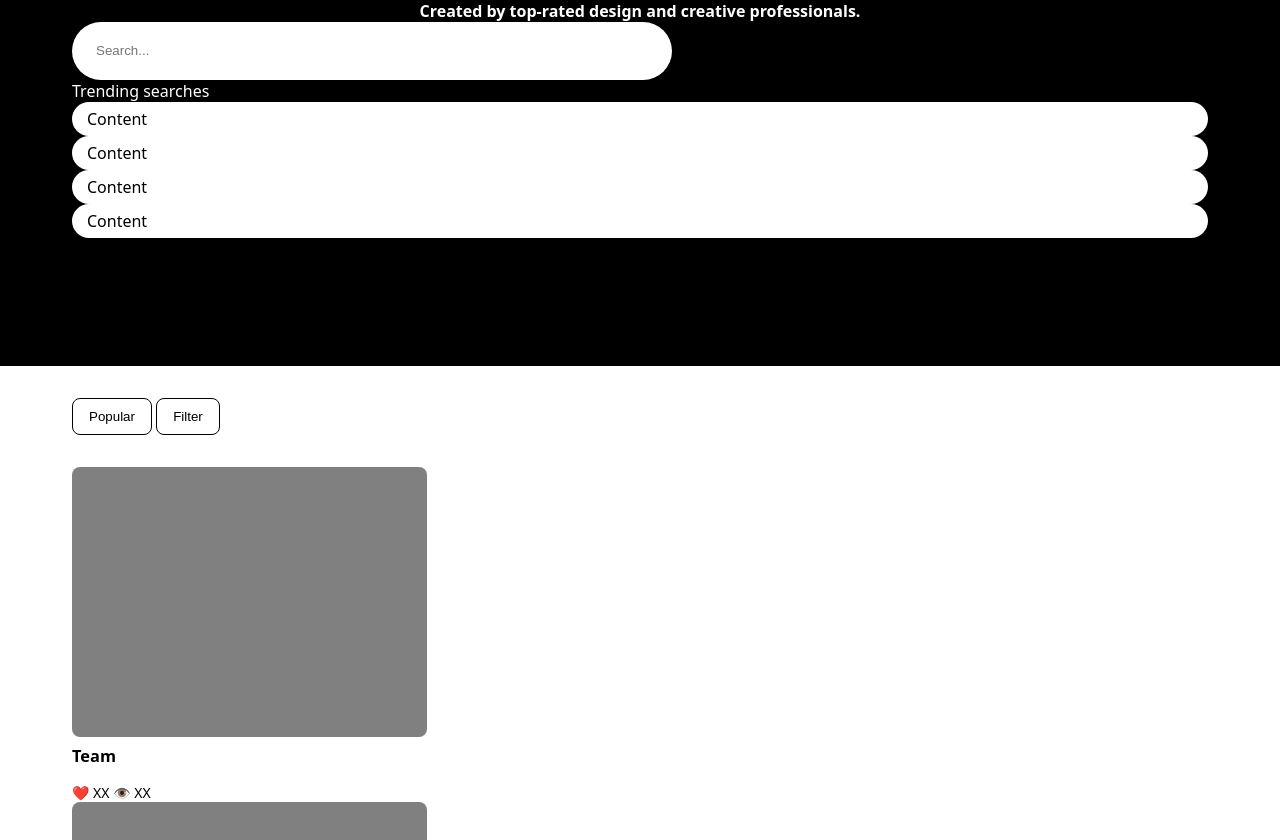
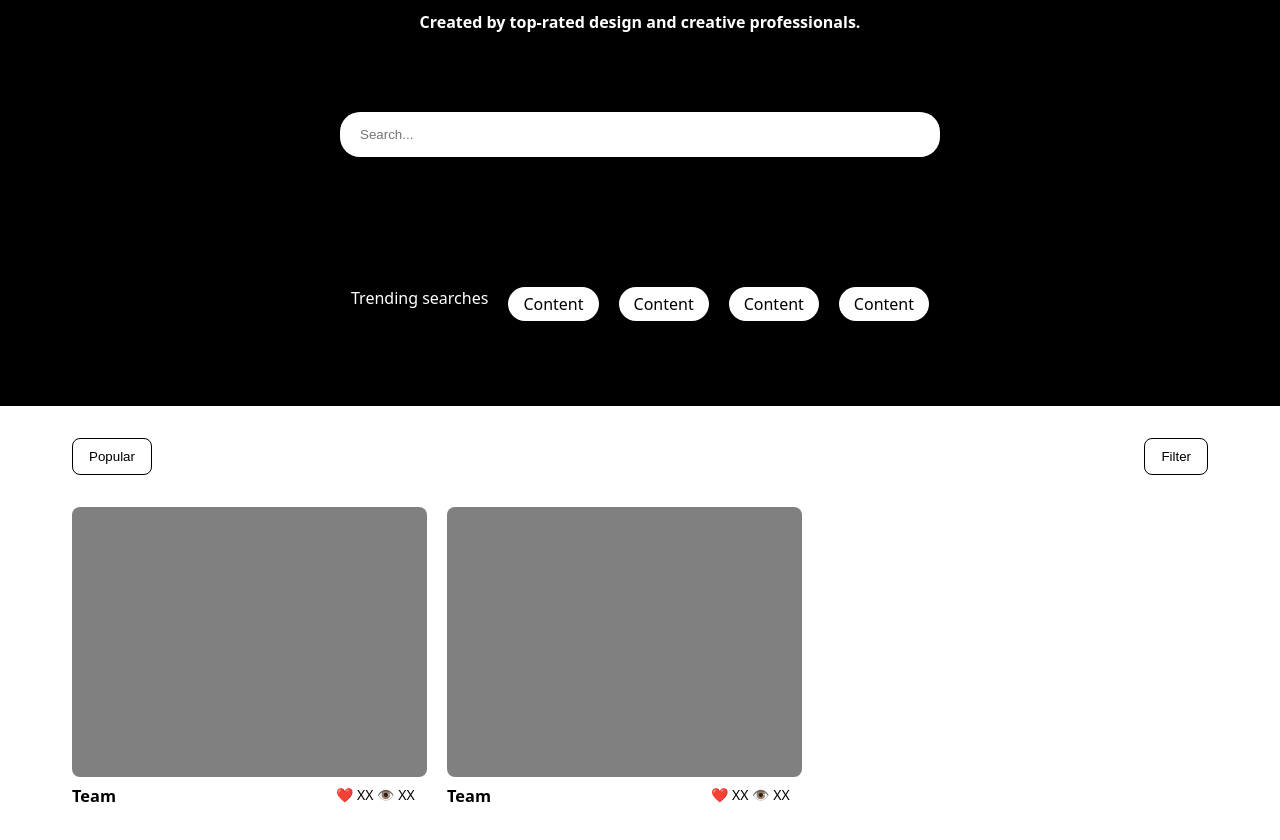
Before and after one commit to Hamza-M-20/flexbox-lab, a plain HTML site: page index.html in a window 1280 px wide. Shown: the part 145-985 px from the top of the page. Drawn offline with Linux system fonts and the light colour scheme.

Commit message:
did the lab

```diff
--- a/css/style.css
+++ b/css/style.css
@@ -38,10 +38,11 @@
   }
 
   section {
-    height: 460px;
+    height: 500px;
     background-color: black;
     color: white;
-    padding: 24px 72px;
+    padding: 35px 72px;
+    justify-content: space-between;
   }
   h1,
   h2 {
@@ -57,22 +58,46 @@
     font-size: 16px;
     margin-bottom: 0;
   }
-  .searches {
+ #hero {
     display: flex;
-    flex-wrap: wrap;
-  }
+    flex-direction: column;
+    align-items: center;
+ }
+ #trending {
+    display: flex;
+    justify-content: space-between;
+    padding: 50px;
+    gap: 20px;
+ }
   input {
-    height: 58px;
+    height: 45px;
     width: 80%;
     max-width: 600px;
-    border-radius: 29px;
+    border-radius: 20px;
     border: 0px;
-    padding: 0 24px;
+    padding: 0 20px;
   }
-  main {
+
+ main {
     background-color: white;
     padding: 32px 72px;
-  }
+    display: flex;
+    align-items: center;
+    gap: 20px;
+    flex-wrap: wrap-reverse;
+
+ }
+ .card-footer {
+    display: flex;
+    gap: 220px
+ }
+
+ #subnav {
+    display: flex;
+    gap: 20px;
+    justify-content: space-between;
+ }
+
 
   nav button {
     background-color: #ea4c89;
@@ -92,15 +117,16 @@
 
   .card-footer {
     font-size: 14px;
+
   }
 
   .card-footer * {
     margin-top: 8px;
   }
-
   #subnav {
     padding: 32px 72px 0;
     background-color: white;
+
   }
 
   #subnav button {
```
